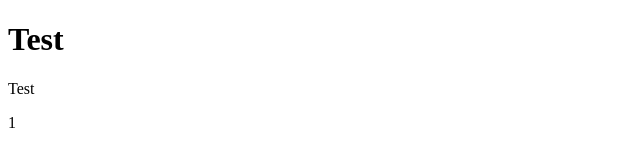
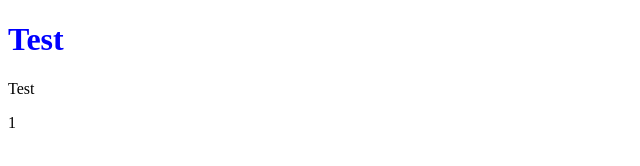
Before and after one commit to yug311/test, a plain HTML site: page index.html in a window 1280 px wide. Shown: the whole page, without its empty margins (0-640 px from the left). Drawn offline with Linux system fonts and the light colour scheme.

Commit message:
Update index.html

```diff
--- a/index.html
+++ b/index.html
@@ -5,7 +5,7 @@
     </head>
 
     <body>
-        <h1>Test</h1>
+        <h1 style="color:blue;">Test</h1>
         <p>Test</p>
         1
     </body>
```
